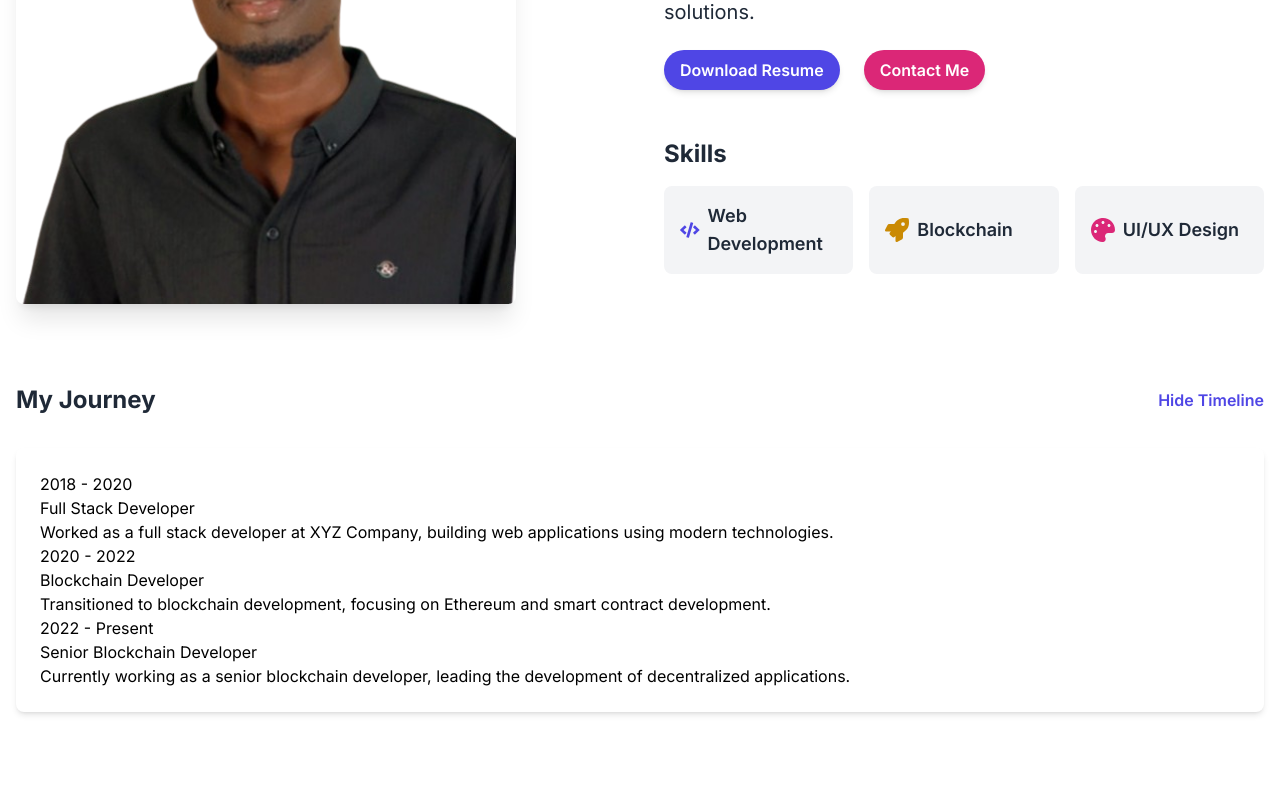
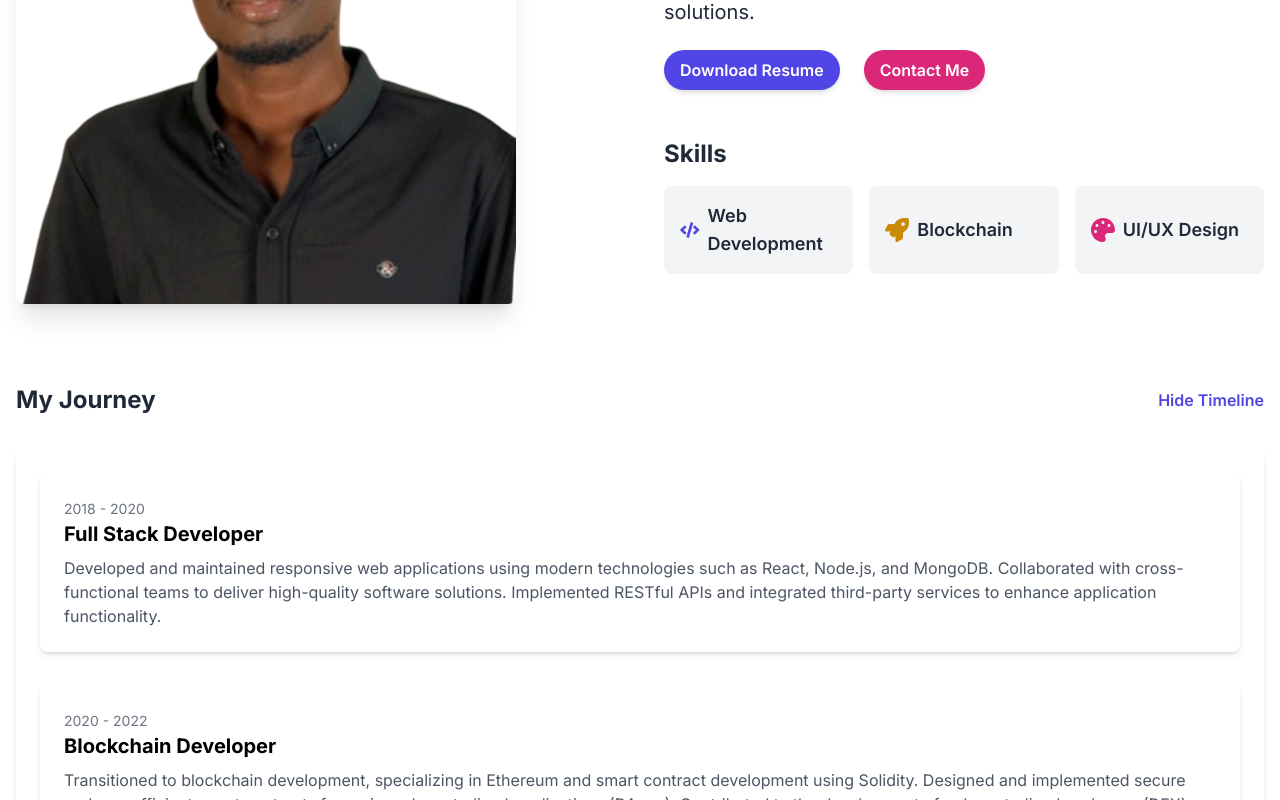
Before and after one commit to Thonpeter/my-porftolio, a Next.js app: page / in a window 1280 px wide. Both pictures are taken after a click on the button "Show Timeline". Shown: the part 1161-1961 px from the top of the page. Built offline with nearby package versions, Linux system fonts and the light colour scheme.

Commit message:
Made my jouney section more appealing

```diff
--- a/src/app/page.js
+++ b/src/app/page.js
@@ -267,35 +267,42 @@ export default function Home() {
                   className="bg-white dark:bg-gray-800 rounded-lg p-6 shadow-md"
                 >
                   {/* Timeline content */}
-                  <ul className="timeline">
+                  <ul className="timeline space-y-8">
                     <li className="timeline-item">
-                      <div className="timeline-item-content">
-                        <span className="timeline-item-date">2018 - 2020</span>
-                        <h4 className="timeline-item-title">Full Stack Developer</h4>
-                        <p className="timeline-item-description">
-                          Worked as a full stack developer at XYZ Company, building web applications using modern technologies.
+                      <div className="timeline-item-content bg-white dark:bg-gray-800 p-6 rounded-lg shadow-md">
+                        <span className="timeline-item-date text-gray-500 dark:text-gray-400 text-sm mb-2">2018 - 2020</span>
+                        <h4 className="timeline-item-title text-xl font-bold mb-2">Full Stack Developer</h4>
+                        <p className="timeline-item-description text-gray-600 dark:text-gray-300">
+                          Developed and maintained responsive web applications using modern technologies such as React, Node.js, and MongoDB.
+                          Collaborated with cross-functional teams to deliver high-quality software solutions.
+                          Implemented RESTful APIs and integrated third-party services to enhance application functionality.
                         </p>
                       </div>
                     </li>
                     <li className="timeline-item">
-                      <div className="timeline-item-content">
-                        <span className="timeline-item-date">2020 - 2022</span>
-                        <h4 className="timeline-item-title">Blockchain Developer</h4>
-                        <p className="timeline-item-description">
-                          Transitioned to blockchain development, focusing on Ethereum and smart contract development.
+                      <div className="timeline-item-content bg-white dark:bg-gray-800 p-6 rounded-lg shadow-md">
+                        <span className="timeline-item-date text-gray-500 dark:text-gray-400 text-sm mb-2">2020 - 2022</span>
+                        <h4 className="timeline-item-title text-xl font-bold mb-2">Blockchain Developer</h4>
+                        <p className="timeline-item-description text-gray-600 dark:text-gray-300">
+                          Transitioned to blockchain development, specializing in Ethereum and smart contract development using Solidity.
+                          Designed and implemented secure and gas-efficient smart contracts for various decentralized applications (DApps).
+                          Contributed to the development of a decentralized exchange (DEX) and a yield farming platform.
                         </p>
                       </div>
                     </li>
                     <li className="timeline-item">
-                      <div className="timeline-item-content">
-                        <span className="timeline-item-date">2022 - Present</span>
-                        <h4 className="timeline-item-title">Senior Blockchain Developer</h4>
-                        <p className="timeline-item-description">
-                          Currently working as a senior blockchain developer, leading the development of decentralized applications.
+                      <div className="timeline-item-content bg-white dark:bg-gray-800 p-6 rounded-lg shadow-md">
+                        <span className="timeline-item-date text-gray-500 dark:text-gray-400 text-sm mb-2">2022 - Present</span>
+                        <h4 className="timeline-item-title text-xl font-bold mb-2">Senior Blockchain Developer</h4>
+                        <p className="timeline-item-description text-gray-600 dark:text-gray-300">
+                          Leading the development of cutting-edge decentralized applications and blockchain solutions.
+                          Architecting and implementing scalable and secure smart contract systems for enterprise clients.
+                          Mentoring junior developers and promoting best practices in blockchain development.
+                          Contributing to open-source blockchain projects and actively participating in the blockchain community.
                         </p>
                       </div>
                     </li>
-                  </ul>
+                </ul>
                 </motion.div>
               )}
             </AnimatePresence>
```
